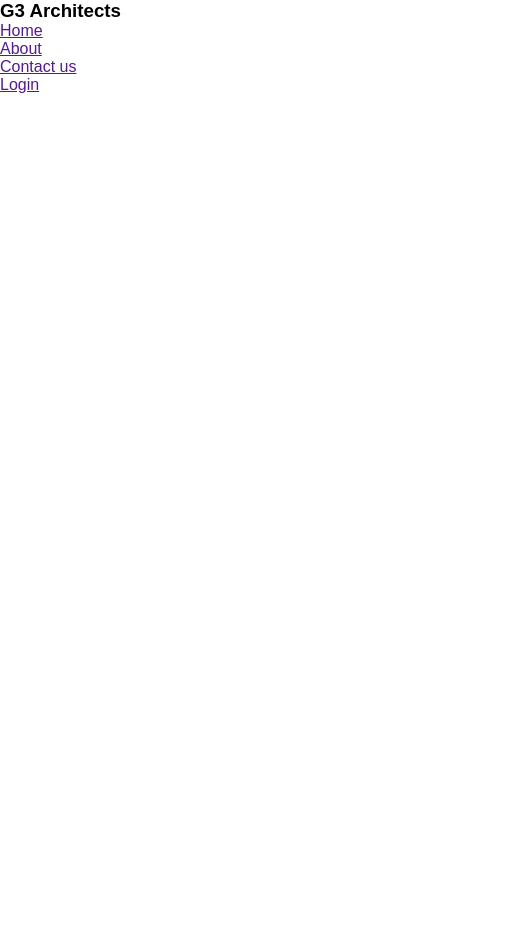
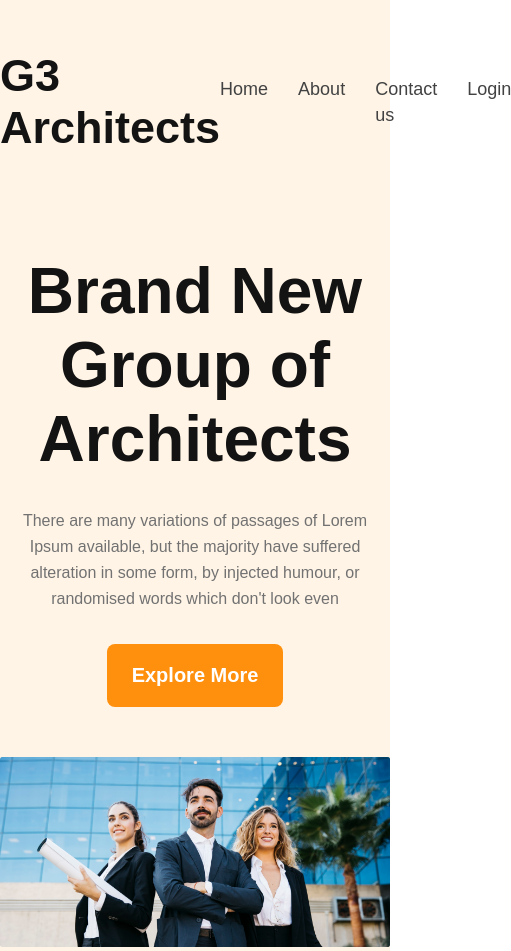
Before and after one commit to Jisan-Dev/M9-g3-architect-project, a plain HTML site: page index.html in a window 390 px wide. Shown: the whole page, 511 px wide, since content can reach past the window. Before the commit the page ends 844 px from the top, so only its background shows below. Drawn offline with Linux system fonts and the light colour scheme; a web font is replaced by a local one.

Commit message:
header with banner section completed. not responsive yet

```diff
--- a/index.html
+++ b/index.html
@@ -12,6 +12,8 @@
   </head>
   <body>
     <header>
+      <div class="container">
+        <nav>
           <h3>G3 Architects</h3>
           <ul>
             <li><a href="">Home</a></li>
@@ -19,6 +21,18 @@
             <li><a href="">Contact us</a></li>
             <li><a href="">Login</a></li>
           </ul>
+        </nav>
+        <div id="banner-content">
+          <h2 id="banner-title">Brand New<br />Group of Architects</h2>
+          <p class="section-description">
+            There are many variations of passages of Lorem Ipsum available, but the majority have
+            suffered alteration in some form, by injected humour, or randomised words which don't look
+            even
+          </p>
+          <button class="primary-btn">Explore More</button>
+          <img src="images/banner.png" alt="banner image" />
+        </div>
+      </div>
     </header>
     <main></main>
     <footer></footer>
--- a/styles/architect.css
+++ b/styles/architect.css
@@ -2,5 +2,89 @@
   margin: 0;
   padding: 0;
   box-sizing: border-box;
+}
+body {
   font-family: 'Work Sans', sans-serif;
 }
+img {
+  width: 100%;
+}
+
+:root {
+  --Dark-01: #131313;
+  --Dark-02: #424242;
+  --Dark-03: #727272;
+}
+
+/* shared styles */
+.container {
+  max-width: 1440px;
+  width: 75%;
+  margin: 0 auto;
+}
+.section-description {
+  color: var(--Dark-03);
+  font-size: 1rem;
+  font-weight: 400;
+  line-height: 1.625rem; /* 162.5% */
+}
+.primary-btn {
+  border-radius: 8px;
+  background: #ff900e;
+  color: #fff;
+  font-size: 1.25rem;
+  font-weight: 600;
+  padding: 20px 25px;
+  border: none;
+  cursor: pointer;
+}
+
+/* Header styles */
+header {
+  background: rgba(255, 144, 14, 0.1);
+}
+header nav {
+  display: flex;
+  justify-content: space-between;
+  align-items: center;
+  padding: 50px 0 100px;
+}
+header nav > ul {
+  gap: 30px;
+  display: flex;
+  list-style: none;
+}
+nav > ul > li > a {
+  text-decoration: none;
+  color: var(--Dark-02);
+  font-size: 1.125rem;
+  font-weight: 500;
+  line-height: 1.625rem; /* 144.444% */
+}
+nav > h3 {
+  color: var(--Dark-01);
+  font-size: 2.8125rem;
+  font-weight: 700;
+}
+
+#banner-content {
+  text-align: center;
+}
+#banner-title {
+  color: var(--Dark-01);
+  font-size: 4rem;
+  font-weight: 700;
+}
+#banner-content .section-description {
+  max-width: 868px;
+  margin: 32px auto;
+}
+#banner-content .primary-btn {
+  margin-bottom: 50px;
+}
+/* responsive */
+@media (max-width: 640px) {
+  .container {
+    width: 100%;
+  }
+}
```
Lines whose indentation alone changed are shown as unchanged.
